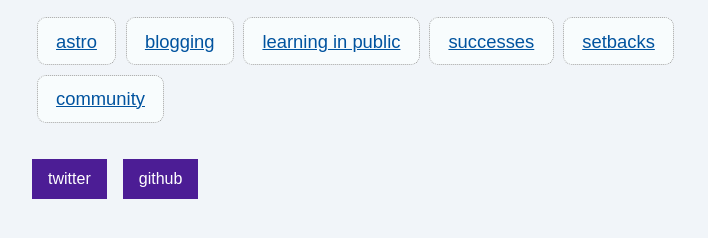
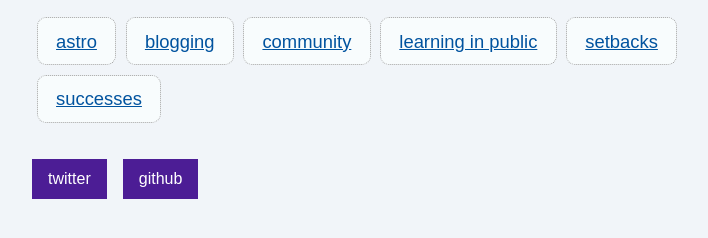
Before and after one commit to mwellner/hp-astro, an Astro site: page /tags in a window 1280 px wide. Shown: the part 154-392 px from the top of the page, without its empty margins (268-976 px from the left). Built offline with nearby package versions, Linux system fonts and the light colour scheme; Astro itself is replaced by a stand-in of ours.

Commit message:
sort tags

```diff
--- a/src/pages/tags/index.astro
+++ b/src/pages/tags/index.astro
@@ -1,7 +1,9 @@
 ---
 import BaseLayout from "../../layouts/BaseLayout.astro";
 const allPosts = await Astro.glob("../posts/*.md");
-const tags = [...new Set(allPosts.map((post) => post.frontmatter.tags).flat())];
+const tags = [
+  ...new Set(allPosts.map((post) => post.frontmatter.tags).flat()),
+].sort();
 const pageTitle = "Tags";
 ---
 
```
